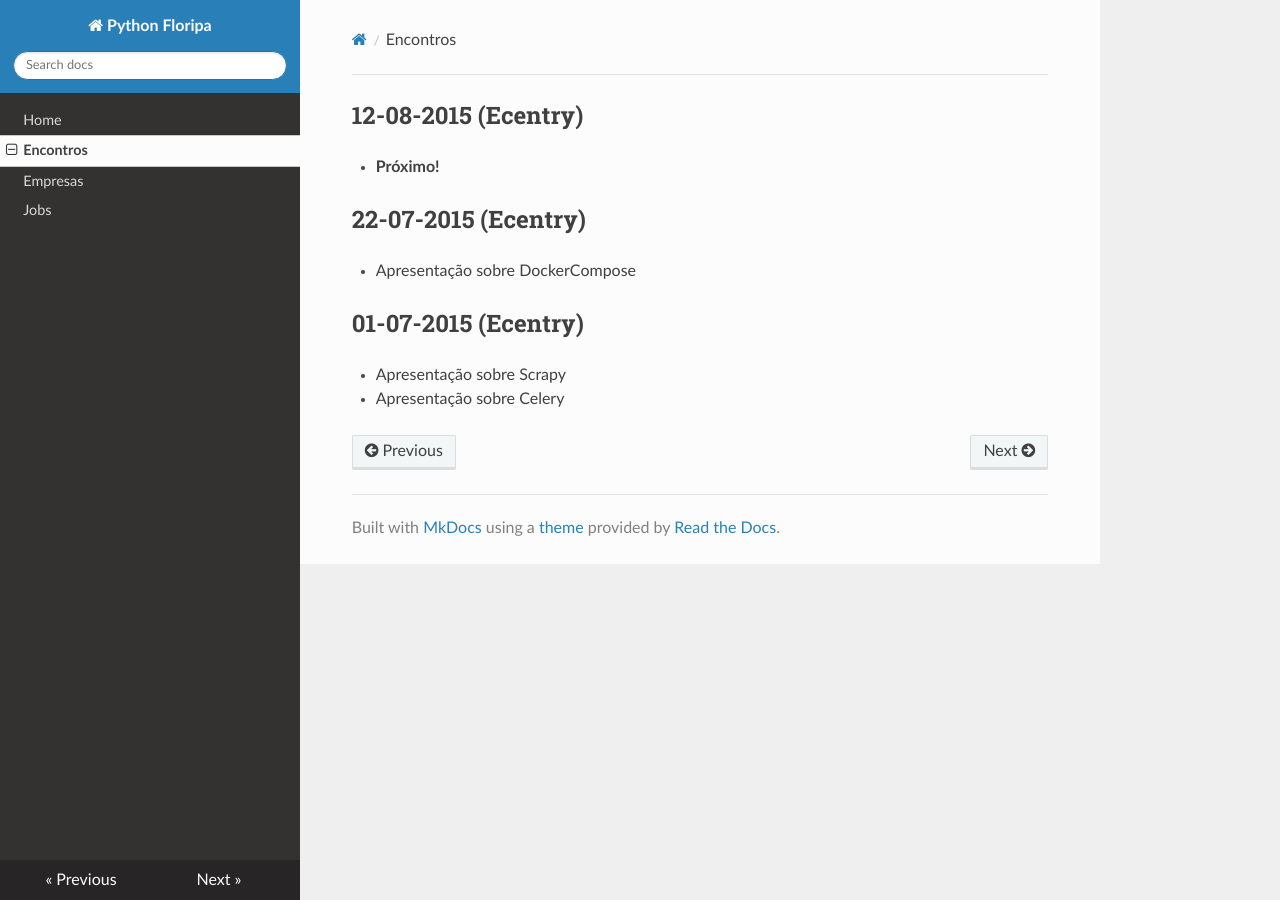
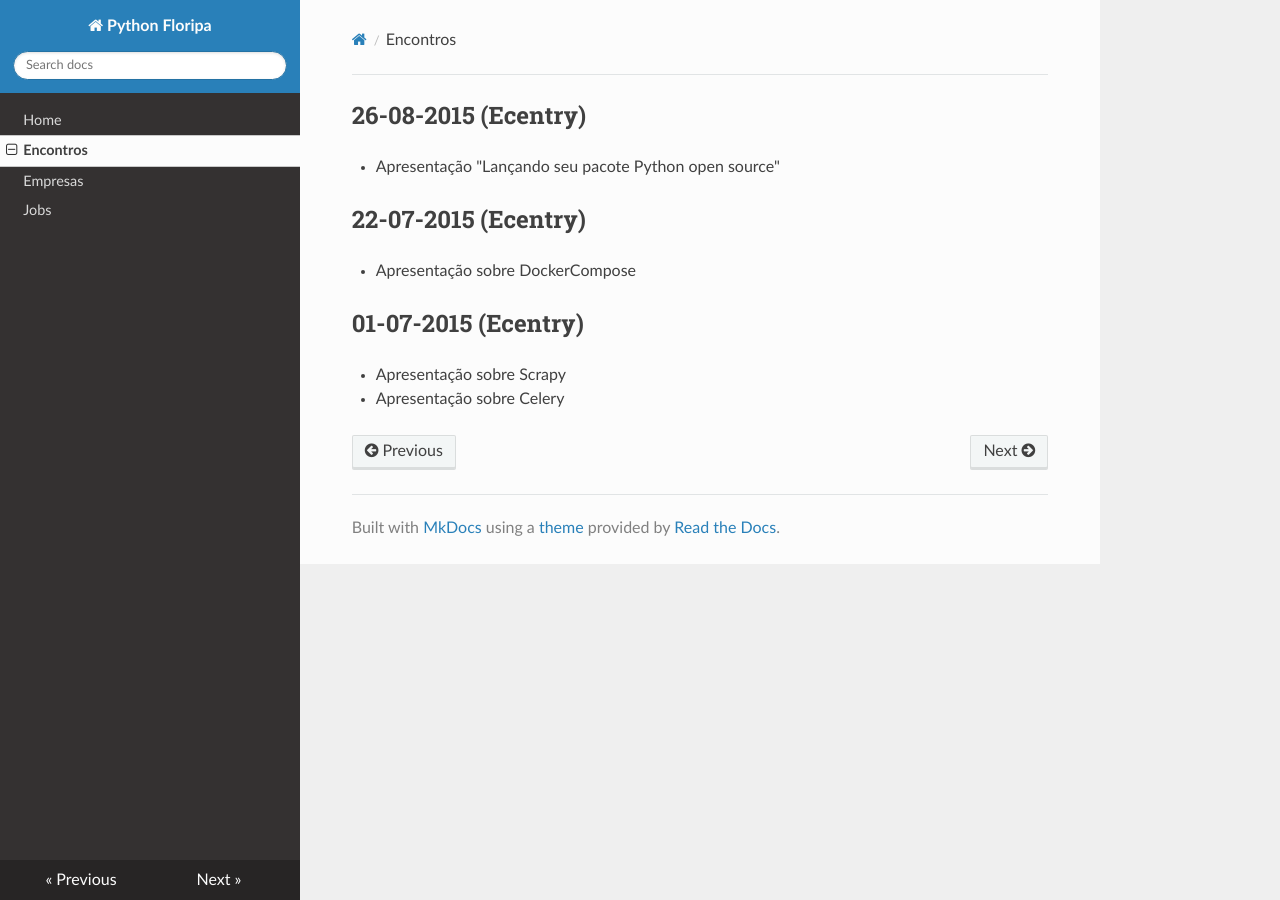
Before and after one commit to PythonFloripa/pythonfloripa.github.io, an MkDocs documentation site: the page built from docs/encontros.md, in a window 1280 px wide. Built offline with MkDocs 1.6.1, drawn with Linux system fonts in a browser that asks for light colours; nearby versions of some CDN libraries; old or Windows-style settings are respelled for this version of MkDocs.

Commit message:
update ultimo encontro

```diff
--- a/docs/encontros.md
+++ b/docs/encontros.md
@@ -1,6 +1,6 @@
-## 12-08-2015 (Ecentry)
+## 26-08-2015 (Ecentry)
 
-* **Próximo!**
+* Apresentação "Lançando seu pacote Python open source"
 
 ## 22-07-2015 (Ecentry)
 
```
